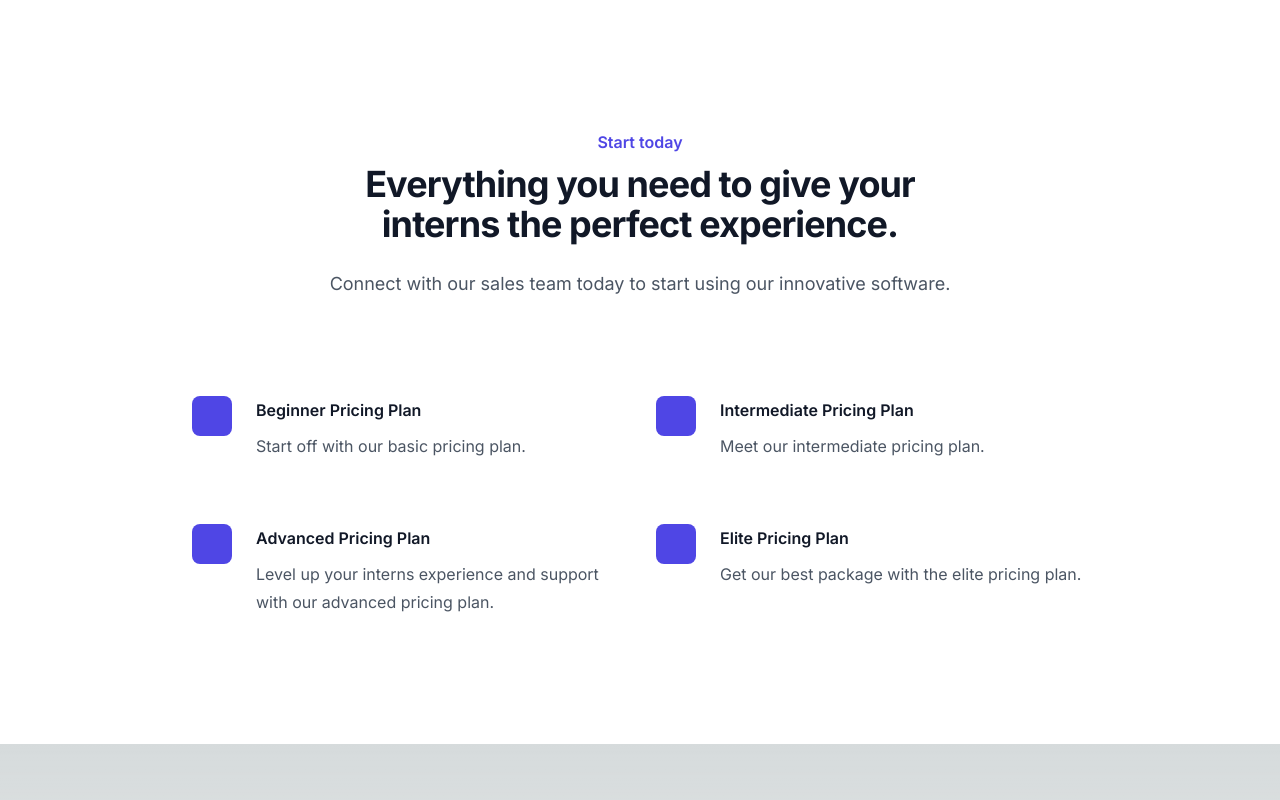
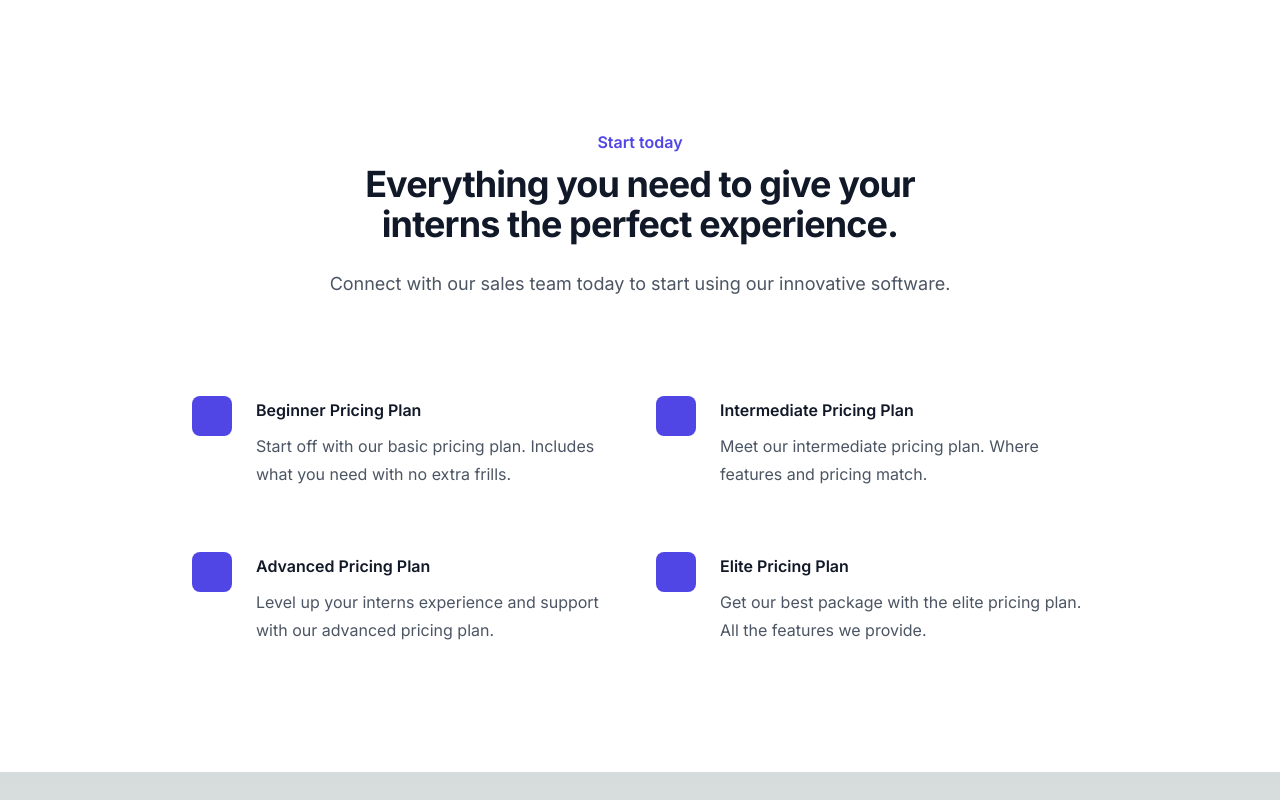
Before and after one commit to alexisDiaz-W/Findr, a Next.js app: page /PricingPage in a window 1280 px wide. Built offline with nearby package versions, Linux system fonts and the light colour scheme.

Commit message:
test push

```diff
--- a/app/PricingPage/page.tsx
+++ b/app/PricingPage/page.tsx
@@ -16,12 +16,12 @@ const features = [
   {
     name: 'Beginner Pricing Plan',
     description:
-      'Start off with our basic pricing plan.',
+      'Start off with our basic pricing plan. Includes what you need with no extra frills.',
   },
   {
     name: 'Intermediate Pricing Plan',
     description:
-      'Meet our intermediate pricing plan.',
+      'Meet our intermediate pricing plan. Where features and pricing match.',
   },
   {
     name: 'Advanced Pricing Plan',
@@ -31,7 +31,7 @@ const features = [
   {
     name: 'Elite Pricing Plan',
     description:
-      'Get our best package with the elite pricing plan.',
+      'Get our best package with the elite pricing plan. All the features we provide.',
   },
 ]
 
```
